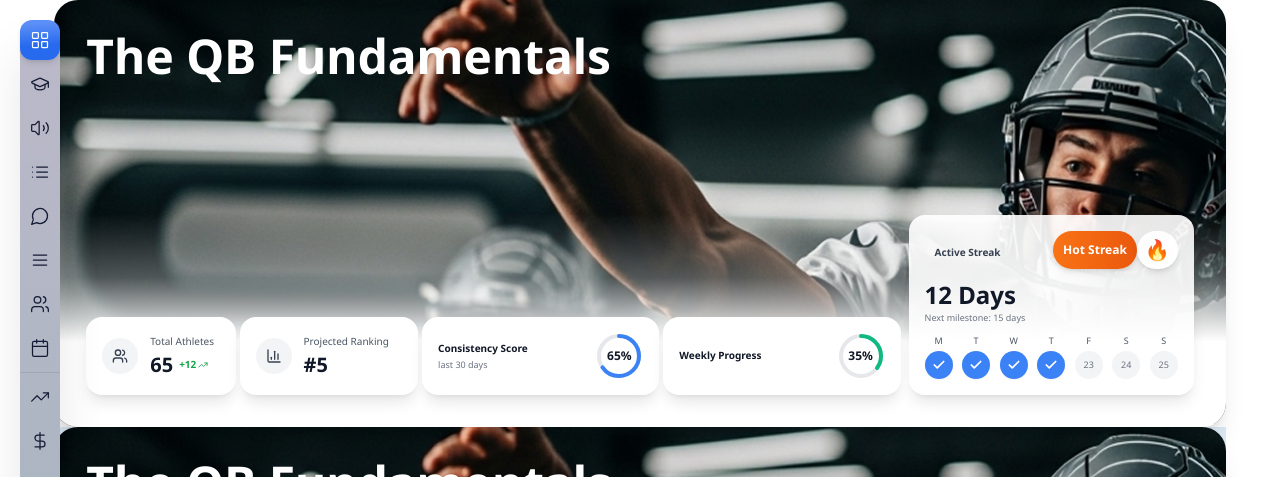
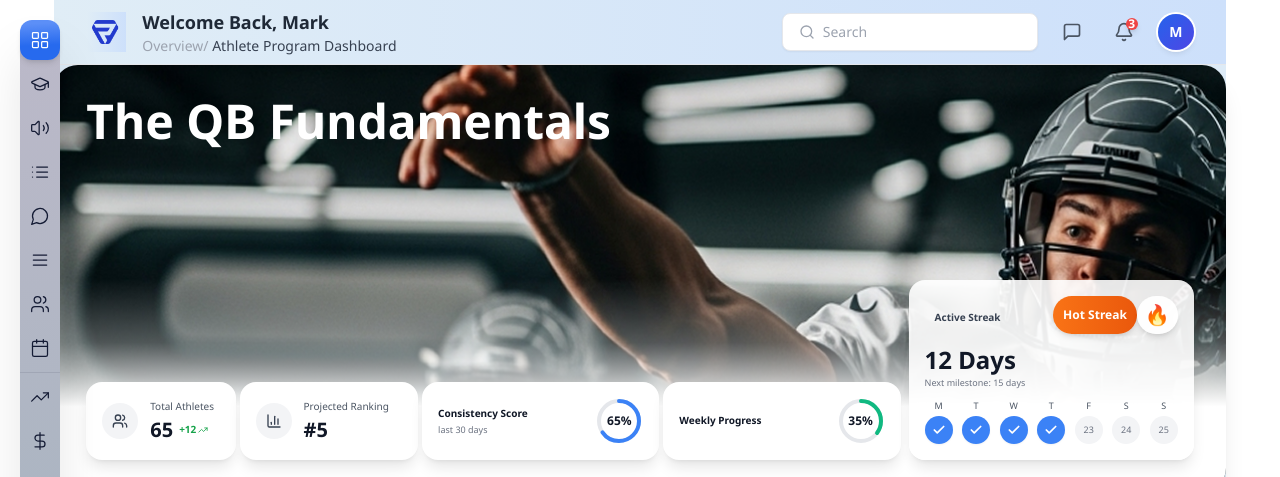
Before and after one commit to Nasir-1310/Frontend-task, a Next.js app in the folder Client/: page / in a window 1280 px wide. Shown: the top 477 px of the page. Built offline with nearby package versions, Linux system fonts and the light colour scheme.

Commit message:
edited navbar file

```diff
--- a/Client/src/components/Navbar.tsx
+++ b/Client/src/components/Navbar.tsx
@@ -1,235 +1,103 @@
+// components/Navbar.tsx
+"use client";
 'use client';
 
-import { Users, TrendingUp, BarChart3, Check } from 'lucide-react';
+import { Search, Bell, MessageSquare } from 'lucide-react';
+import { useState } from 'react';
+import Container from './Container';
 import Image from 'next/image';
-import Container from './Container';
 
-export default function Slider() {
-  const weekDays = [
-    { label: 'M', completed: true },
-    { label: 'T', completed: true },
-    { label: 'W', completed: true },
-    { label: 'T', completed: true },
-    { label: 'F', completed: false, value: 23 },
-    { label: 'S', completed: false, value: 24 },
-    { label: 'S', completed: false, value: 25 },
-  ];
+export default function Navbar() {
+  const [notificationCount] = useState(3);
+  const userName = "Mark";
 
   return (
     <Container>
-      <div className="w-full mx-auto">
-        <div className="relative w-full max-w-[1280px] h-[427px] lg:h-[427px] md:h-[600px] sm:h-[700px] rounded-3xl overflow-hidden shadow-xl mx-auto">
-          {/* Background Image */}
-          <div className="absolute inset-0">
-            <Image
-              src="/images/slide.png"
-              alt="QB Fundamentals"
-              fill
-              className="object-cover object-right"
-              priority
-            />
-            <div className="absolute inset-0 bg-gradient-to-t from-white from-20% via-white/30 via-35% to-transparent to-50%" />
-          </div>
+      <nav className="bg-gradient-to-r from-[#E0EDF6] to-[#CDE0FB] border-b border-gray-200">
+        <div className="max-w-7xl mx-auto px-4 sm:px-6 lg:px-8">
+          <div className="flex items-center justify-between h-16">
+            {/* Left Section - Logo and Welcome */}
+            <div className="flex items-center space-x-4">
 
-          {/* Content */}
-          <div className="relative z-10 h-full flex flex-col justify-between px-4 sm:px-6 lg:px-8 py-6 lg:py-8">
-            {/* Title */}
-            <h1 className="text-3xl sm:text-4xl lg:text-5xl font-bold text-white">
-              The QB Fundamentals
-            </h1>
 
-            {/* Stats Cards Row */}
-            <div className="flex flex-wrap lg:flex-nowrap gap-2 lg:gap-1 items-end">
-              {/* Total Athletes Card */}
-              <div className="bg-white rounded-2xl shadow-lg p-3 lg:p-4 flex items-center gap-2 lg:gap-3 w-full sm:w-[calc(50%-0.25rem)] lg:w-[164px] h-[78px]">
-                <div className="w-8 h-8 lg:w-9 lg:h-9 rounded-full bg-gray-100 flex items-center justify-center flex-shrink-0">
-                  <Users className="w-3.5 h-3.5 lg:w-4 lg:h-4 text-gray-700" />
-                </div>
-                <div className="flex-1 min-w-0">
-                  <div className="text-[9px] lg:text-[10px] text-gray-600 font-medium mb-0.5 whitespace-nowrap">Total Athletes</div>
-                  <div className="flex items-center gap-1 lg:gap-1.5">
-                    <span className="text-lg lg:text-xl font-bold text-gray-900">65</span>
-                    <div className="flex items-center gap-0.5 text-green-600">
-                      <span className="text-[9px] lg:text-[10px] font-semibold">+12</span>
-                      <TrendingUp className="w-2 h-2 lg:w-2.5 lg:h-2.5" />
-                    </div>
-                  </div>
+              {/* Logo */}
+              <div className="flex-shrink-0">
+                <div className="w-10 h-10 bg-gradient-to-r  flex items-center justify-center   transition-shadow">
+                  <Image
+                    src="/images/logo2.png"
+                    alt="Logo"
+                    width={28}
+                    height={28}
+                    className="object-contain"
+                  />
                 </div>
               </div>
 
-              {/* Projected Ranking Card */}
-              <div className="bg-white rounded-2xl shadow-lg p-3 lg:p-4 flex items-center gap-2 lg:gap-3 w-full sm:w-[calc(50%-0.25rem)] lg:w-[197px] h-[78px]">
-                <div className="w-8 h-8 lg:w-9 lg:h-9 rounded-full bg-gray-100 flex items-center justify-center flex-shrink-0">
-                  <BarChart3 className="w-3.5 h-3.5 lg:w-4 lg:h-4 text-gray-700" />
-                </div>
-                <div className="flex-1 min-w-0">
-                  <div className="text-[9px] lg:text-[10px] text-gray-600 font-medium mb-0.5 whitespace-nowrap">Projected Ranking</div>
-                  <span className="text-lg lg:text-xl font-bold text-gray-900">#5</span>
-                </div>
+              {/* Welcome Text */}
+              <div className="hidden sm:block">
+                <h1 className="text-lg font-semibold text-gray-800">
+                  Welcome Back, {userName}
+                </h1>
+                <p className="text-sm text-gray-500">
+                  <span className="text-gray-400">Overview/</span>{' '}
+                  <span className="text-gray-700 font-medium">Athlete Program Dashboard</span>
+                </p>
+              </div>
+            </div>
+
+            {/* Right Section - Search, Icons, Profile */}
+            <div className="flex items-center space-x-3 sm:space-x-4">
+              {/* Search Bar */}
+              <div className="hidden md:flex items-center bg-white rounded-lg px-4 py-2 w-64 shadow-sm border border-gray-200 focus-within:ring-2 focus-within:ring-blue-500 focus-within:border-transparent transition-all">
+                <Search className="w-4 h-4 text-gray-400 mr-2" />
+                <input
+                  type="text"
+                  placeholder="Search"
+                  className="flex-1 outline-none text-sm text-gray-700 placeholder-gray-400 bg-transparent"
+                />
               </div>
 
-              {/* Consistency Score Card */}
-              <div className="bg-white rounded-2xl shadow-lg p-3 lg:p-4 flex items-center justify-between w-full sm:w-[calc(50%-0.25rem)] lg:w-[263px] h-[78px]">
-                <div>
-                  <div className="text-[9px] lg:text-[10px] text-gray-900 font-semibold mb-0.5 whitespace-nowrap">Consistency Score</div>
-                  <div className="text-[8px] lg:text-[9px] text-gray-500">last 30 days</div>
+              {/* Mobile Search Icon */}
+              <button className="md:hidden p-2 hover:bg-white rounded-lg transition-colors">
+                <Search className="w-5 h-5 text-gray-600" />
+              </button>
+
+              {/* Message Icon */}
+              <button className="p-2 hover:bg-white rounded-lg transition-colors relative">
+                <MessageSquare className="w-5 h-5 text-gray-600" />
+              </button>
+
+              {/* Notification Bell */}
+              <button className="p-2 hover:bg-white rounded-lg transition-colors relative">
+                <Bell className="w-5 h-5 text-gray-600" />
+                {notificationCount > 0 && (
+                  <span className="absolute top-1 right-1 w-3 h-3 bg-red-500 text-white text-xs font-semibold rounded-full flex items-center justify-center shadow-md">
+                    {notificationCount}
+                  </span>
+                )}
+              </button>
+
+              {/* User Avatar */}
+              <button className="flex-shrink-0 hover:opacity-80 transition-opacity">
+                <div className="w-9 h-9 rounded-full bg-gradient-to-br from-blue-600 to-indigo-600 flex items-center justify-center text-white font-semibold text-sm shadow-md ring-2 ring-white">
+                  {userName.charAt(0)}
                 </div>
-                <div className="relative w-11 h-11 lg:w-12 lg:h-12 flex-shrink-0">
-                  <svg className="w-11 h-11 lg:w-12 lg:h-12 transform -rotate-90">
-                    <circle
-                      cx="22"
-                      cy="22"
-                      r="18"
-                      stroke="#E5E7EB"
-                      strokeWidth="4"
-                      fill="none"
-                      className="lg:hidden"
-                    />
-                    <circle
-                      cx="24"
-                      cy="24"
-                      r="20"
-                      stroke="#E5E7EB"
-                      strokeWidth="4"
-                      fill="none"
-                      className="hidden lg:block"
-                    />
-                    <circle
-                      cx="22"
-                      cy="22"
-                      r="18"
-                      stroke="#3B82F6"
-                      strokeWidth="4"
-                      fill="none"
-                      strokeDasharray={`${2 * Math.PI * 18}`}
-                      strokeDashoffset={`${2 * Math.PI * 18 * (1 - 0.65)}`}
-                      strokeLinecap="round"
-                      className="lg:hidden"
-                    />
-                    <circle
-                      cx="24"
-                      cy="24"
-                      r="20"
-                      stroke="#3B82F6"
-                      strokeWidth="4"
-                      fill="none"
-                      strokeDasharray={`${2 * Math.PI * 20}`}
-                      strokeDashoffset={`${2 * Math.PI * 20 * (1 - 0.65)}`}
-                      strokeLinecap="round"
-                      className="hidden lg:block"
-                    />
-                  </svg>
-                  <div className="absolute inset-0 flex items-center justify-center">
-                    <span className="text-[11px] lg:text-xs font-bold text-gray-900">65%</span>
-                  </div>
-                </div>
-              </div>
-
-              {/* Weekly Progress Card */}
-              <div className="bg-white rounded-2xl shadow-lg p-3 lg:p-4 flex items-center justify-between w-full sm:w-[calc(50%-0.25rem)] lg:w-[263px] h-[78px]">
-                <div>
-                  <div className="text-[9px] lg:text-[10px] text-gray-900 font-semibold mb-0.5 whitespace-nowrap">Weekly Progress</div>
-                </div>
-                <div className="relative w-11 h-11 lg:w-12 lg:h-12 flex-shrink-0">
-                  <svg className="w-11 h-11 lg:w-12 lg:h-12 transform -rotate-90">
-                    <circle
-                      cx="22"
-                      cy="22"
-                      r="18"
-                      stroke="#E5E7EB"
-                      strokeWidth="4"
-                      fill="none"
-                      className="lg:hidden"
-                    />
-                    <circle
-                      cx="24"
-                      cy="24"
-                      r="20"
-                      stroke="#E5E7EB"
-                      strokeWidth="4"
-                      fill="none"
-                      className="hidden lg:block"
-                    />
-                    <circle
-                      cx="22"
-                      cy="22"
-                      r="18"
-                      stroke="#10B981"
-                      strokeWidth="4"
-                      fill="none"
-                      strokeDasharray={`${2 * Math.PI * 18}`}
-                      strokeDashoffset={`${2 * Math.PI * 18 * (1 - 0.35)}`}
-                      strokeLinecap="round"
-                      className="lg:hidden"
-                    />
-                    <circle
-                      cx="24"
-                      cy="24"
-                      r="20"
-                      stroke="#10B981"
-                      strokeWidth="4"
-                      fill="none"
-                      strokeDasharray={`${2 * Math.PI * 20}`}
-                      strokeDashoffset={`${2 * Math.PI * 20 * (1 - 0.35)}`}
-                      strokeLinecap="round"
-                      className="hidden lg:block"
-                    />
-                  </svg>
-                  <div className="absolute inset-0 flex items-center justify-center">
-                    <span className="text-[11px] lg:text-xs font-bold text-gray-900">35%</span>
-                  </div>
-                </div>
-              </div>
-
-              {/* Streak Card */}
-              <div className="bg-white/90 lg:ml-1 rounded-2xl shadow-lg p-4 w-full lg:w-[317px] h-[180px] flex flex-col justify-between">
-                {/* Header with Badges */}
-                <div className="flex items-center justify-between">
-                  <div className="px-2.5 py-1 rounded-full">
-                    <span className="text-[9px] lg:text-[10px] font-semibold text-gray-700">Active Streak</span>
-                  </div>
-                  <div className='flex'>
-                    <div className="bg-gradient-to-r from-orange-500 to-orange-600 px-2 lg:px-2.5 py-2 lg:py-2.5 rounded-full flex items-center shadow-md">
-                      <span className="text-[11px] lg:text-[12px] font-semibold text-white">Hot Streak</span>
-                    </div>
-                    <div className="bg-white/95 px-1.5 lg:px-2 py-1 rounded-full flex items-center shadow-md">
-                      <span className="text-lg lg:text-xl">🔥</span>
-                    </div>
-                  </div>
-                </div>
-
-                {/* Days Count */}
-                <div>
-                  <div className="text-xl lg:text-2xl font-bold text-gray-900">12 Days</div>
-                  <div className="text-[8px] lg:text-[9px] text-gray-500">Next milestone: 15 days</div>
-                </div>
-
-                {/* Week Days Grid */}
-                <div className="flex justify-between gap-1">
-                  {weekDays.map((day, idx) => (
-                    <div key={idx} className="flex flex-col items-center gap-1">
-                      <span className="text-[8px] lg:text-[9px] font-medium text-gray-600">{day.label}</span>
-                      <div
-                        className={`w-6 h-6 lg:w-7 lg:h-7 rounded-full flex items-center justify-center ${
-                          day.completed
-                            ? 'bg-blue-500 shadow-sm'
-                            : 'bg-gray-100'
-                        }`}
-                      >
-                        {day.completed ? (
-                          <Check className="w-3 h-3 lg:w-3.5 lg:h-3.5 text-white stroke-[3]" />
-                        ) : (
-                          <span className="text-[8px] lg:text-[9px] font-medium text-gray-500">{day.value}</span>
-                        )}
-                      </div>
-                    </div>
-                  ))}
-                </div>
-              </div>
+              </button>
             </div>
           </div>
+
+          {/* Mobile Welcome Text */}
+          <div className="sm:hidden pb-3">
+            <h1 className="text-base font-semibold text-gray-800">
+              Welcome Back, {userName}
+            </h1>
+            <p className="text-xs text-gray-500 mt-0.5">
+              <span className="text-gray-400">Overview/</span>{' '}
+              <span className="text-gray-700 font-medium">Athlete Program Dashboard</span>
+            </p>
+          </div>
         </div>
-      </div>
+      </nav>
     </Container>
   );
 }
```
